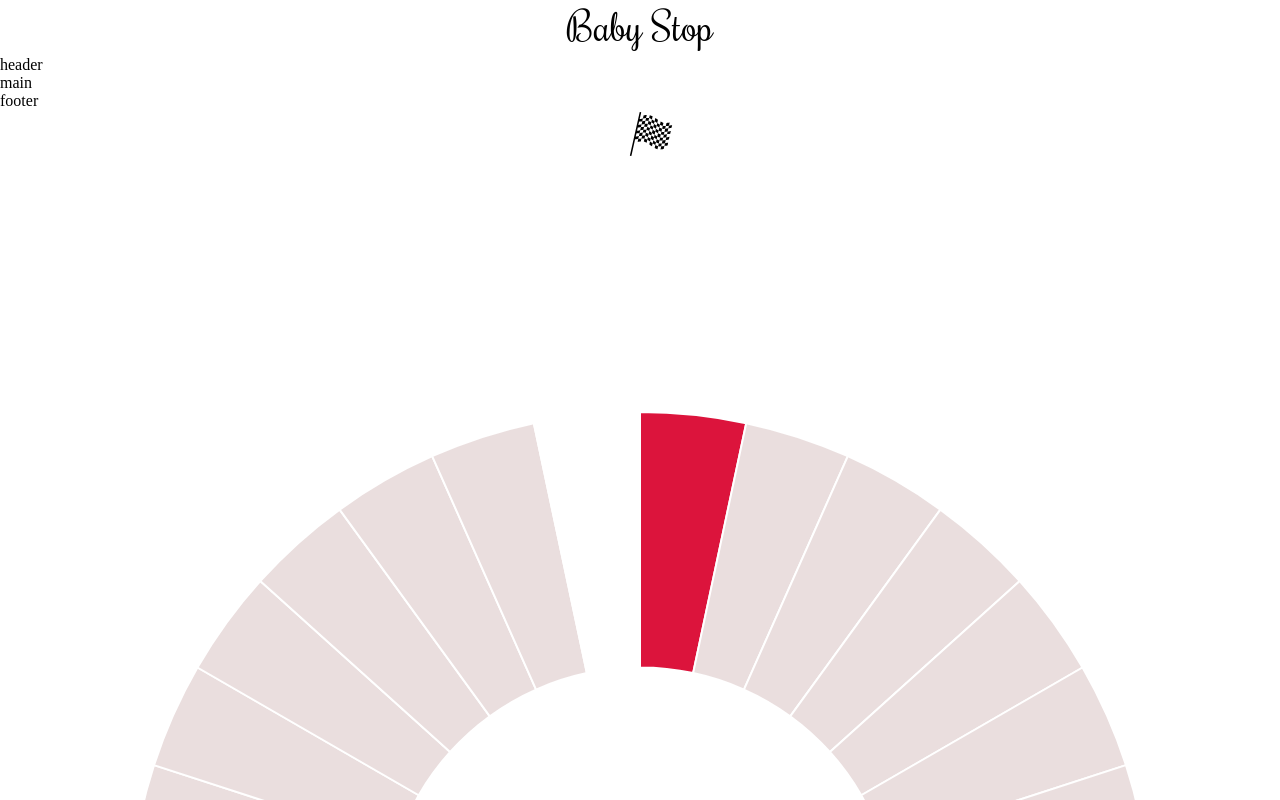
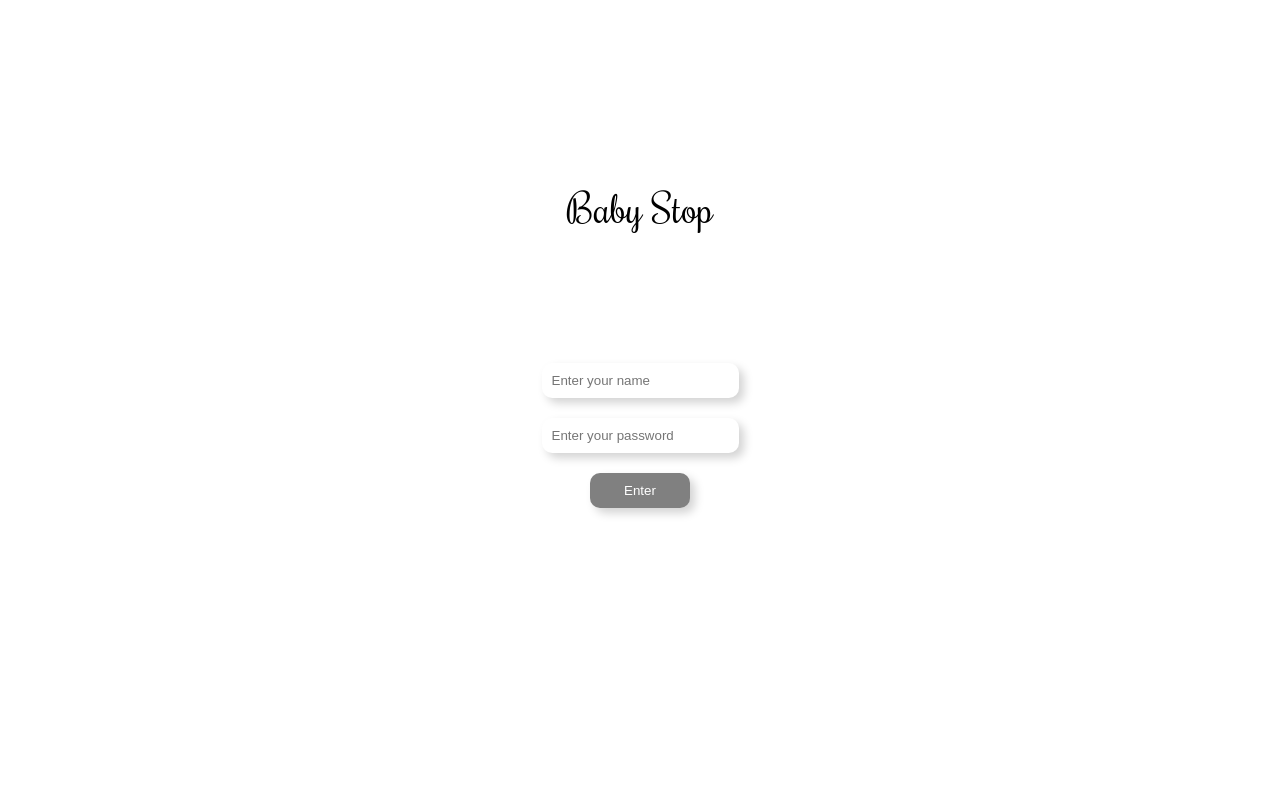
Before and after one commit to justinehell/womanonymous, a React (Create React App) app: page / in a window 1280 px wide. Shown: the top 800 px of the page. Built offline with nearby package versions, Linux system fonts and the light colour scheme.

Commit message:
add login component

```diff
--- a/src/App.css
+++ b/src/App.css
@@ -36,3 +36,39 @@ h1 {
   padding-right: 21px;
   margin-bottom: -7px;
 }
+
+.login-container {
+  /*background-image: url("./Fond_ecran.png");*/
+  display: flex;
+  height: 90vh;
+  align-items: center;
+  flex-direction: column;
+  justify-content: center;
+}
+
+.login-container h1 {
+  margin-bottom: 100px;
+}
+
+form {
+  padding: 20px;
+  display: flex;
+  flex-direction: column;
+  align-items: center;
+}
+
+form input {
+  margin: 10px;
+  padding: 10px;
+  border: none;
+  box-shadow: 5px 5px 10px lightgrey;
+  border-radius: 10px;
+}
+
+form input:last-child {
+  border-radius: 10px;
+  border: none;
+  background: grey;
+  color: white;
+  width: 100px;
+}
--- a/src/App.js
+++ b/src/App.js
@@ -1,16 +1,23 @@
-import React from "react";
+import React, { useState } from "react";
 import "./App.css";
 import Layout from "./Layout";
 import Cycle from "./components/Cycle";
+import Login from "./components/Login";
 
 function App() {
+  const [isLoggedIn, setIsLoggedIn] = useState(false);
+
   return (
     <div className="App">
-
-      <h1>Baby Stop</h1>
-
-      <Layout/>
-      <Cycle />
+      {isLoggedIn ? (
+        <>
+          <h1>Baby Stop</h1>
+          <Layout />
+          <Cycle />
+        </>
+      ) : (
+        <Login setIsLoggedIn={setIsLoggedIn} />
+      )}
     </div>
   );
 }
--- /dev/null
+++ b/src/components/Login.js
@@ -0,0 +1,49 @@
+import React, { useState } from "react";
+import "../App.css";
+
+export default function Login({ setIsLoggedIn }) {
+  const [name, setName] = useState("");
+  const [password, setPassword] = useState("");
+
+  const handleSubmit = (e) => {
+    e.preventDefault();
+    setName("");
+    setPassword("");
+    setIsLoggedIn(true);
+  };
+
+  const handleChangeName = (e) => {
+    setName(e.target.value);
+  };
+
+  const handleChangePassword = (e) => {
+    setPassword(e.target.value);
+  };
+
+  return (
+    <div className="login-container">
+      <h1>Baby Stop</h1>
+      <form onSubmit={handleSubmit}>
+        <input
+          type="text"
+          name=""
+          id=""
+          placeholder="Enter your name"
+          value={name}
+          onChange={handleChangeName}
+          required
+        />
+        <input
+          type="password"
+          name=""
+          id=""
+          placeholder="Enter your password"
+          value={password}
+          onChange={handleChangePassword}
+          required
+        />
+        <input type="submit" value="Enter" />
+      </form>
+    </div>
+  );
+}
```
